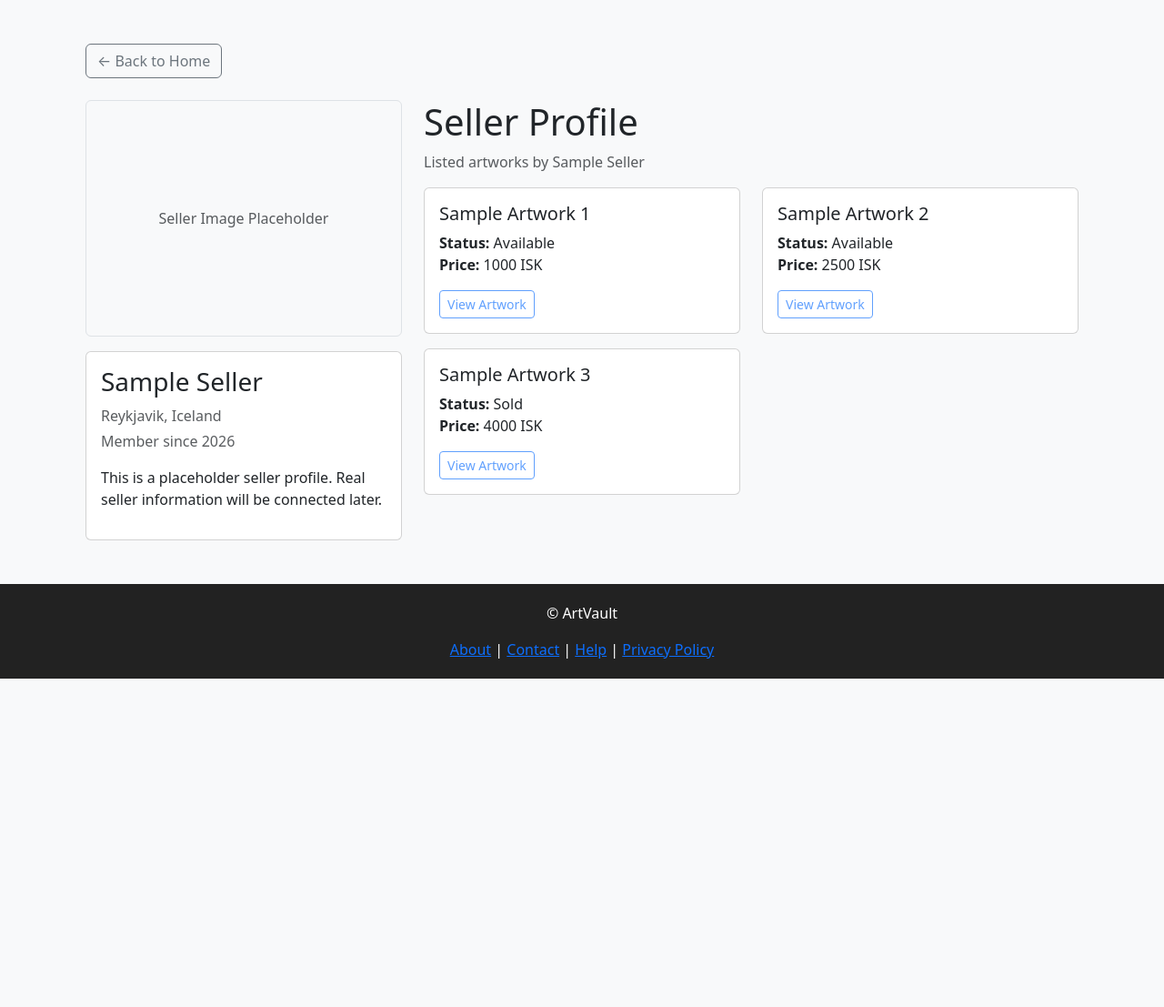
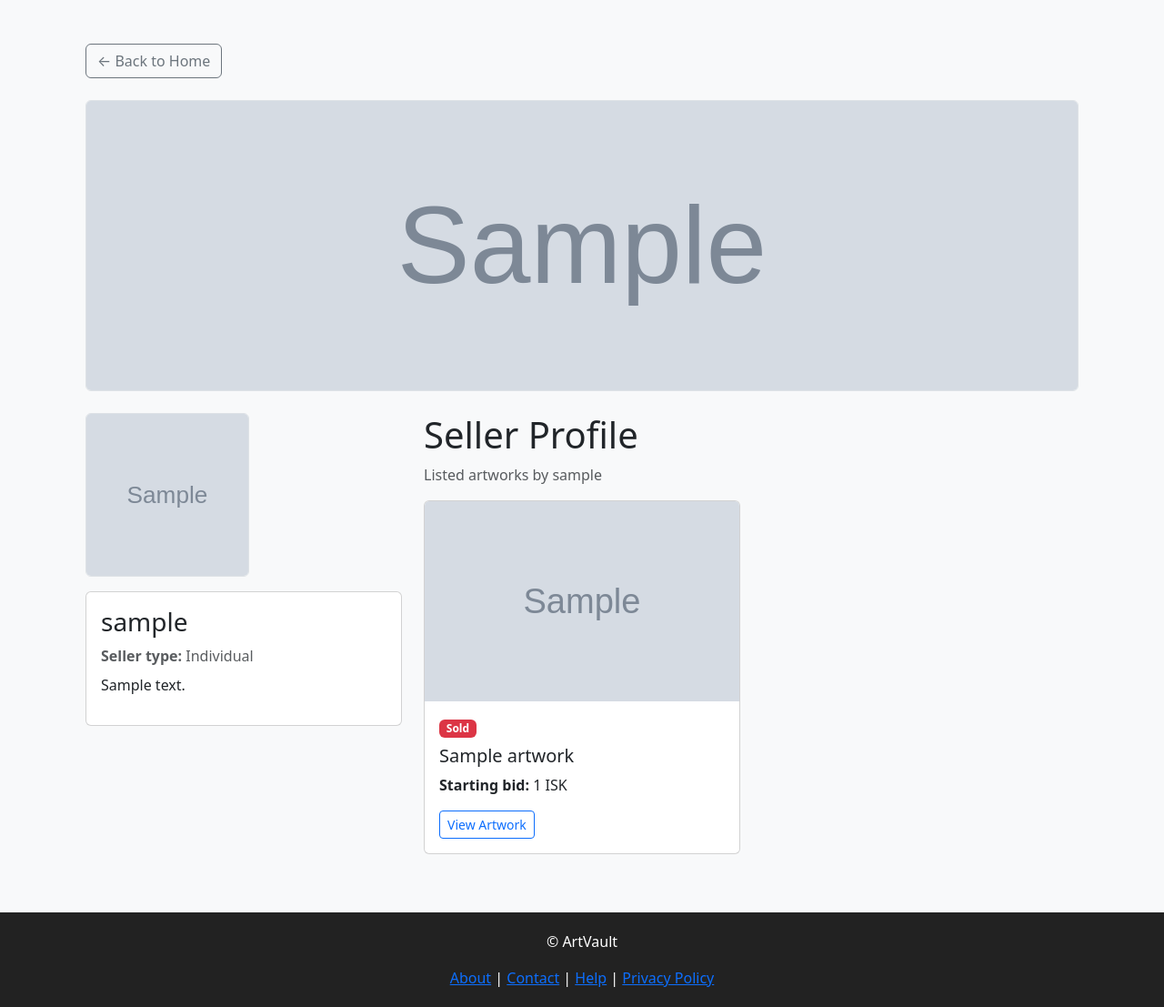
Before and after one commit to Alexander-HR/ArtVault, a Django app: page /sellers/1/ in a window 1280 px wide. Shown: the part 57-1164 px from the top of the page at 91% size. Before the commit the page ends 803 px from the top, so only its background shows below. Run offline with Django 5.2, Linux system fonts and the light colour scheme; tables that the repository leaves empty hold one stand-in row (values such as "Sample post"); grey boxes marked "Sample" are stand-in pictures.

Commit message:
Connect seller profile page to seller data

```diff
--- a/accounts/views.py
+++ b/accounts/views.py
@@ -1,13 +1,11 @@
 from django.contrib import messages
 from django.contrib.auth.decorators import login_required
-from django.shortcuts import render, redirect
+from django.contrib.auth.forms import UserCreationForm
+from django.shortcuts import get_object_or_404, redirect, render
 
+from artworks.models import Artwork
 from .forms import ProfileForm
-from .models import Profile
-
-from django.contrib.auth.forms import UserCreationForm
-from django.shortcuts import render
-from django.contrib.auth.decorators import login_required
+from .models import Profile, Seller
 
 # Create your views here.
 
@@ -41,31 +39,20 @@ def profile_view(request):
         "profile": profile,
     })
 
+def seller_profile(request, seller_id):
+    seller = get_object_or_404(
+        Seller.objects.select_related("user", "address"),
+        id=seller_id,
+    )
 
-def seller_profile(request, seller_id):
-    seller = {
-        "id": seller_id,
-        "username": "Sample Seller",
-        "bio": "This is a placeholder seller profile. Real seller information will be connected later.",
-        "location": "Reykjavik, Iceland",
-        "member_since": "2026",
-    }
-
-    artworks = [
-        {"title": "Sample Artwork 1", "status": "Available", "price": "1000 ISK"},
-        {"title": "Sample Artwork 2", "status": "Available", "price": "2500 ISK"},
-        {"title": "Sample Artwork 3", "status": "Sold", "price": "4000 ISK"},
-    ]
+    artworks = (
+        Artwork.objects
+        .filter(seller=seller)
+        .prefetch_related("images")
+        .order_by("title")
+    )
 
     return render(request, "accounts/seller_profile.html", {
         "seller": seller,
         "artworks": artworks,
     })
-    return render(
-        request,
-        "accounts/seller_profile.html",
-        {
-            "seller": seller,
-            "artworks": artworks,
-        },
-    )
--- a/templates/accounts/seller_profile.html
+++ b/templates/accounts/seller_profile.html
@@ -1,40 +1,100 @@
 {% extends "base.html" %}
+{% load static %}
 
 {% block content %}
 <div class="container my-5">
     <a href="{% url 'home' %}" class="btn btn-outline-secondary mb-4">← Back to Home</a>
 
+    {% if seller.cover_image %}
+        <div class="mb-4">
+            <img src="{% static seller.cover_image %}"
+                 class="img-fluid rounded border w-100"
+                 alt="{{ seller.user.username }} cover image"
+                 style="max-height: 320px; object-fit: cover;">
+        </div>
+    {% endif %}
+
     <div class="row">
         <div class="col-md-4">
-            <div class="bg-light border rounded d-flex align-items-center justify-content-center mb-3" style="height: 260px;">
-                <span class="text-muted">Seller Image Placeholder</span>
+            {% if seller.logo %}
+                <img src="{% static seller.logo %}"
+                     class="rounded border mb-3"
+                     alt="{{ seller.user.username }} logo"
+                     style="width: 180px; height: 180px; object-fit: cover;">
+            {% else %}
+                <div class="bg-light border rounded d-flex align-items-center justify-content-center mb-3"
+                     style="width: 180px; height: 180px;">
+                    <span class="text-muted">Seller Logo</span>
+                </div>
+            {% endif %}
+
+            <div class="card mb-4">
+                <div class="card-body">
+                    <h3>{{ seller.user.username }}</h3>
+
+                    <p class="text-muted mb-2">
+                        <strong>Seller type:</strong> {{ seller.get_type_display }}
+                    </p>
+
+                    {% if seller.bio %}
+                        <p>{{ seller.bio }}</p>
+                    {% else %}
+                        <p class="text-muted">No seller bio available.</p>
+                    {% endif %}
+                </div>
             </div>
 
+            {% if seller.type == "gallery" and seller.address %}
                 <div class="card">
+                    <div class="card-header">
+                        Gallery Address
+                    </div>
                     <div class="card-body">
-                    <h3>{{ seller.username }}</h3>
-                    <p class="text-muted mb-1">{{ seller.location }}</p>
-                    <p class="text-muted">Member since {{ seller.member_since }}</p>
-                    <p>{{ seller.bio }}</p>
+                        <p class="mb-1">{{ seller.address.street_name }}</p>
+                        <p class="mb-1">{{ seller.address.city }}</p>
+                        <p class="mb-0">{{ seller.address.postal_code }}</p>
                     </div>
                 </div>
+            {% endif %}
         </div>
 
         <div class="col-md-8">
             <h1>Seller Profile</h1>
-            <p class="text-muted">Listed artworks by {{ seller.username }}</p>
+            <p class="text-muted">Listed artworks by {{ seller.user.username }}</p>
 
             <div class="row">
                 {% for artwork in artworks %}
                     <div class="col-md-6 mb-3">
                         <div class="card h-100">
+                            {% if artwork.images.first %}
+                                <img src="{% static artwork.images.first.image_path %}"
+                                     class="card-img-top"
+                                     alt="{{ artwork.title }}"
+                                     style="height: 220px; object-fit: cover;">
+                            {% else %}
+                                <div class="bg-light border-bottom d-flex align-items-center justify-content-center"
+                                     style="height: 220px;">
+                                    <span class="text-muted">Artwork Image</span>
+                                </div>
+                            {% endif %}
+
                             <div class="card-body">
+                                {% if artwork.sold %}
+                                    <span class="badge bg-danger mb-2">Sold</span>
+                                {% else %}
+                                    <span class="badge bg-success mb-2">Available</span>
+                                {% endif %}
+
                                 <h5 class="card-title">{{ artwork.title }}</h5>
+
                                 <p class="card-text">
-                                <strong>Status:</strong> {{ artwork.status }}<br>
-                                <strong>Price:</strong> {{ artwork.price }}
+                                    <strong>Starting bid:</strong> {{ artwork.starting_bid }} ISK
                                 </p>
-                            <button class="btn btn-outline-primary btn-sm" disabled>View Artwork</button>
+
+                                <a href="{% url 'artworks:artwork_detail' artwork.id %}"
+                                   class="btn btn-outline-primary btn-sm">
+                                    View Artwork
+                                </a>
                             </div>
                         </div>
                     </div>
```
Lines whose indentation alone changed are shown as unchanged.
